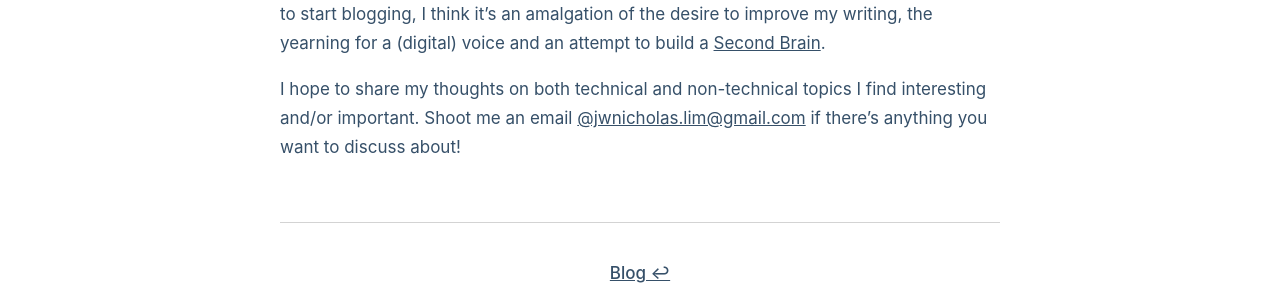
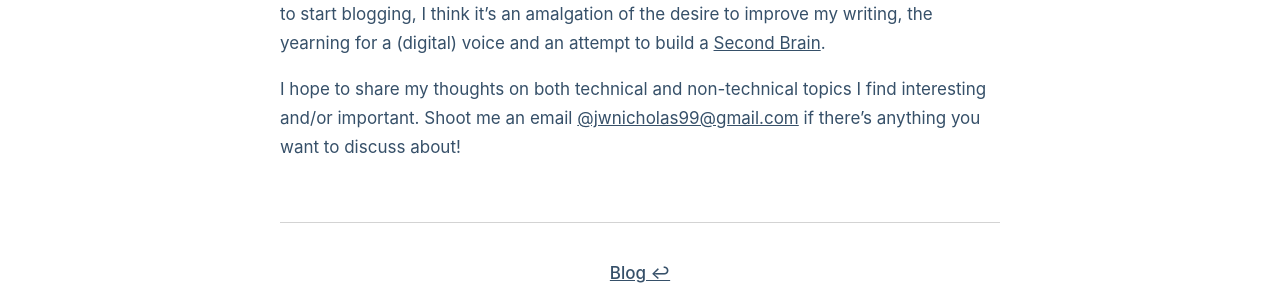
Before and after one commit to jwnicholas99/jwnicholas99.github.io, a Jekyll site: the page built from _posts/2021-08-18-initial-commit.markdown, in a window 1280 px wide. Shown: the part 348-646 px from the top of the page. Built offline with Jekyll 4.4.1, drawn with Linux system fonts in a browser that asks for light colours; nearby versions of some CDN libraries; some web fonts are replaced.

Commit message:
chore: update email

```diff
--- a/_posts/2021-08-18-initial-commit.markdown
+++ b/_posts/2021-08-18-initial-commit.markdown
@@ -1,11 +1,12 @@
 ---
 layout: post
-title:  Initial Commit
+title: Initial Commit
 tagline: There's a first for everything
-date:   2021-08-18 12:13:00 -0400
+date: 2021-08-18 12:13:00 -0400
 length: 2 min
 categories: personal
 ---
+
 This is certainly a first for me. Besides a [half-baked attempt](http://jwnicholas99-hci.blogspot.com/) years ago (as part of a school project), I have never been into blogging. While I'm not entirely sure why I decided to start blogging, I think it's an amalgation of the desire to improve my writing, the yearning for a (digital) voice and an attempt to build a [Second Brain](https://maggieappleton.com/basb).
 
-I hope to share my thoughts on both technical and non-technical topics I find interesting and/or important. Shoot me an email [@jwnicholas.lim@gmail.com](mailto: jwnicholas.lim@gmail.com) if there's anything you want to discuss about!
+I hope to share my thoughts on both technical and non-technical topics I find interesting and/or important. Shoot me an email [@jwnicholas99@gmail.com](mailto: jwnicholas99@gmail.com) if there's anything you want to discuss about!
--- a/index.html
+++ b/index.html
@@ -74,9 +74,7 @@ Computer Science & Philosophy @ Brown</code></pre>
           <p>
             I want to use my programming knowledge to solve real-world problems
             - shoot me at email at
-            <a href="mailto: jwnicholas.lim@gmail.com"
-              >jwnicholas.lim@gmail.com</a
-            >
+            <a href="mailto: jwnicholas99@gmail.com">jwnicholas99@gmail.com</a>
             if there is something you want to collaborate on!
           </p>
         </div>
```
